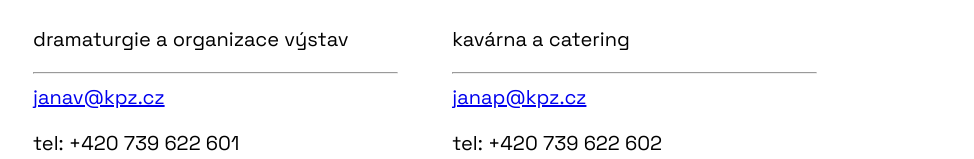
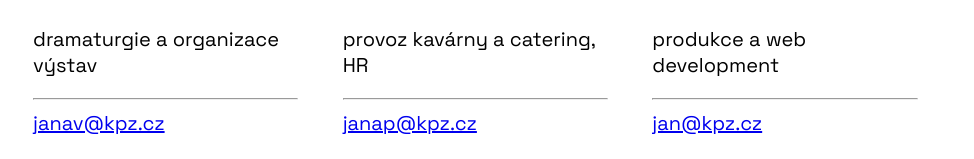
Before and after one commit to PrikrylovaJ/Kulturni-prostor-Zdar, a React app: page /kontakt in a window 1280 px wide. Shown: the part 352-511 px from the top of the page, without its empty margins (152-1126 px from the left). Built offline with nearby package versions, Linux system fonts and the light colour scheme.

Commit message:
:stranka kontakt_responzivni

```diff
--- a/src/Kontakt/index.jsx
+++ b/src/Kontakt/index.jsx
@@ -23,7 +23,7 @@ export const Kontakt = () => {
               <br />
               <div className="team__member">
                 <h3>Jana P.</h3>
-                <p>kavárna a catering</p>
+                <p>provoz kavárny a catering, HR</p>
                 <hr />
                 <div className="contact__email__phone">
                   <a href="mailto:janap@kpz.cz">janap@kpz.cz</a>
@@ -50,15 +50,8 @@ export const Kontakt = () => {
         </div>
         <div className="map">
           <iframe
-            className="map"
             src="https://www.google.com/maps/embed?pb=!1m18!1m12!1m3!1d2560.5879614009705!2d14.45531131571783!3d50.07527777942536!2m3!1f0!2f0!3f0!3m2!1i1024!2i768!4f13.1!3m3!1m2!1s0x470b937cdc639dd5%3A0xad415ec9df8865f0!2sVinohradsk%C3%BD%20pivovar!5e0!3m2!1scs!2scz!4v1622978682431!5m2!1scs!2scz"
-            style={{
-              width: '600px',
-              height: '450px',
-              border: '1px',
-              allowFullScreen: '',
-              loading: 'lazy',
-            }}
+            style={{}}
           ></iframe>
         </div>
       </div>
--- a/src/Kontakt/style.css
+++ b/src/Kontakt/style.css
@@ -11,14 +11,41 @@
 }
 
 .team__member {
-  width: 45%;
+  width: 60%;
 }
 
-.map {
+.map iframe {
   margin-top: 20px;
+  width: 100%;
+  height: 300px;
+  border: 1px;
 }
 
 .contact__address {
   margin-top: 40px;
   font-size: 20px;
 }
+
+@media (min-width: 576px) {
+  .team__member {
+    width: 45%;
+  }
+
+  .map iframe {
+    height: 400px;
+  }
+}
+
+@media (min-width: 991px) {
+  .team__container {
+    justify-content: space-between;
+  }
+
+  .team__member {
+    width: 30%;
+  }
+
+  .map iframe {
+    height: 500px;
+  }
+}
```
